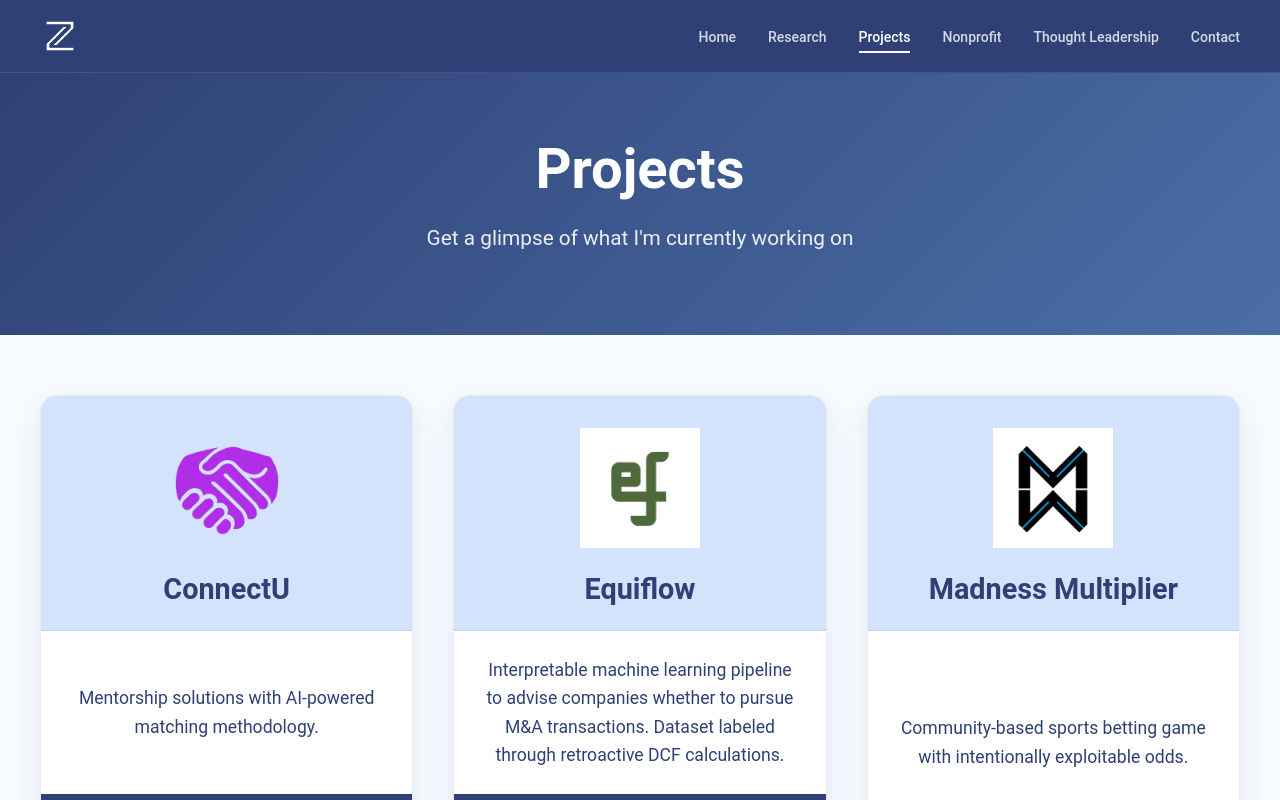
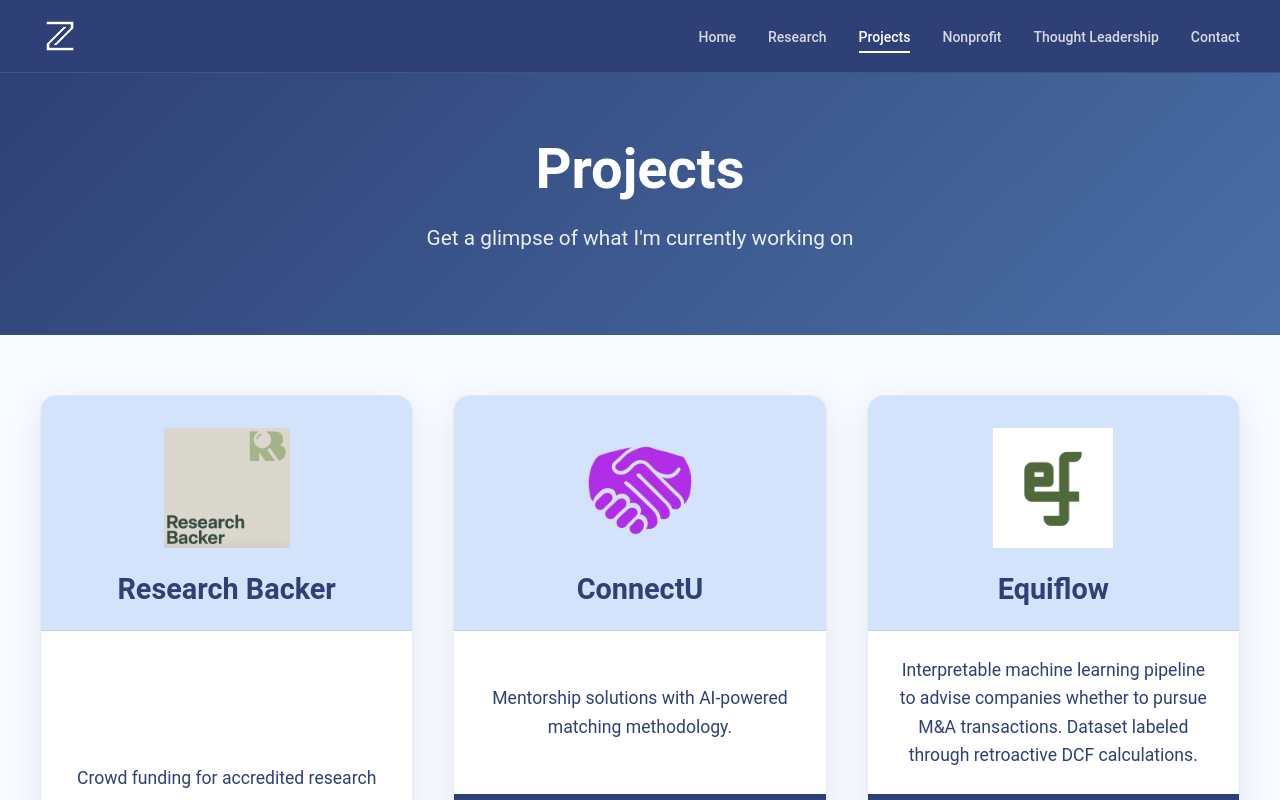
Before and after one commit to zrobers/personal-website, a React (Create React App) app: page /projects in a window 1280 px wide. Shown: the top 800 px of the page. Built offline with nearby package versions, Linux system fonts and the light colour scheme.

Commit message:
added research backer to projects

```diff
--- a/src/components/Projects.js
+++ b/src/components/Projects.js
@@ -9,6 +9,12 @@
 
 const Projects = () => {
   const projectData = [
+    {
+      logo: '/images/research_backer_text_and_logo.png',
+      name: 'Research Backer',
+      description: 'Crowd funding for accredited research',
+      fastFacts: [],
+    },
     {
       logo: '/images/connectu_hands_logo.png',
       name: 'ConnectU',
```
Also changed, not shown: public/images/research_backer_text_and_logo.png (added).
